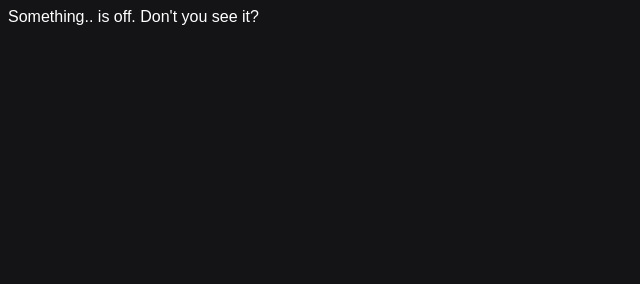
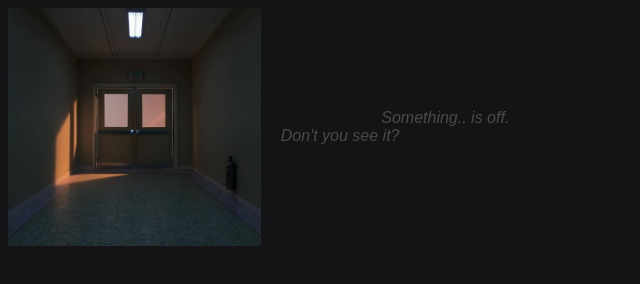
Before and after one commit to stinkyiria/intro, a plain HTML site: page index.html in a window 1280 px wide. Shown: the whole page, without its empty margins (0-640 px from the left). Drawn offline with Linux system fonts and the light colour scheme; a web font is replaced by a local one.

Commit message:
baby steps

```diff
--- a/im.css
+++ b/im.css
@@ -3,6 +3,21 @@ html {
     color: white;
 }
 
+/* divider for stuff */
+
+#id1 {
+    max-width: 20%;
+    height: auto;
+}
+
 .class1 {
     font-family: 'Fixedsys 62', sans-serif;
+    text-indent: 40%;
+    color: #4A4A4A;
 }
+
+.btogether {
+    display: flex;
+    align-items: center;
+    gap: 20px;
+}
--- a/index.html
+++ b/index.html
@@ -11,7 +11,10 @@
         <link href="https://fonts.cdnfonts.com/css/fixedsys-62" rel="stylesheet">
     </head>
     <body>
-        <div class="class1">Something.. is off. Don't you see it?</div>
+        <div class="btogether">
+            <img id="id1" src=".\images\end.jpg" alt="image">
+            <div class="class1"><i>Something.. is off. Don't you see it?</i></div>
+        </div>
         <script src="iria.js" defer></script>
     </body>
 </html>
```
Also changed, not shown: images/end.jpg (added).
